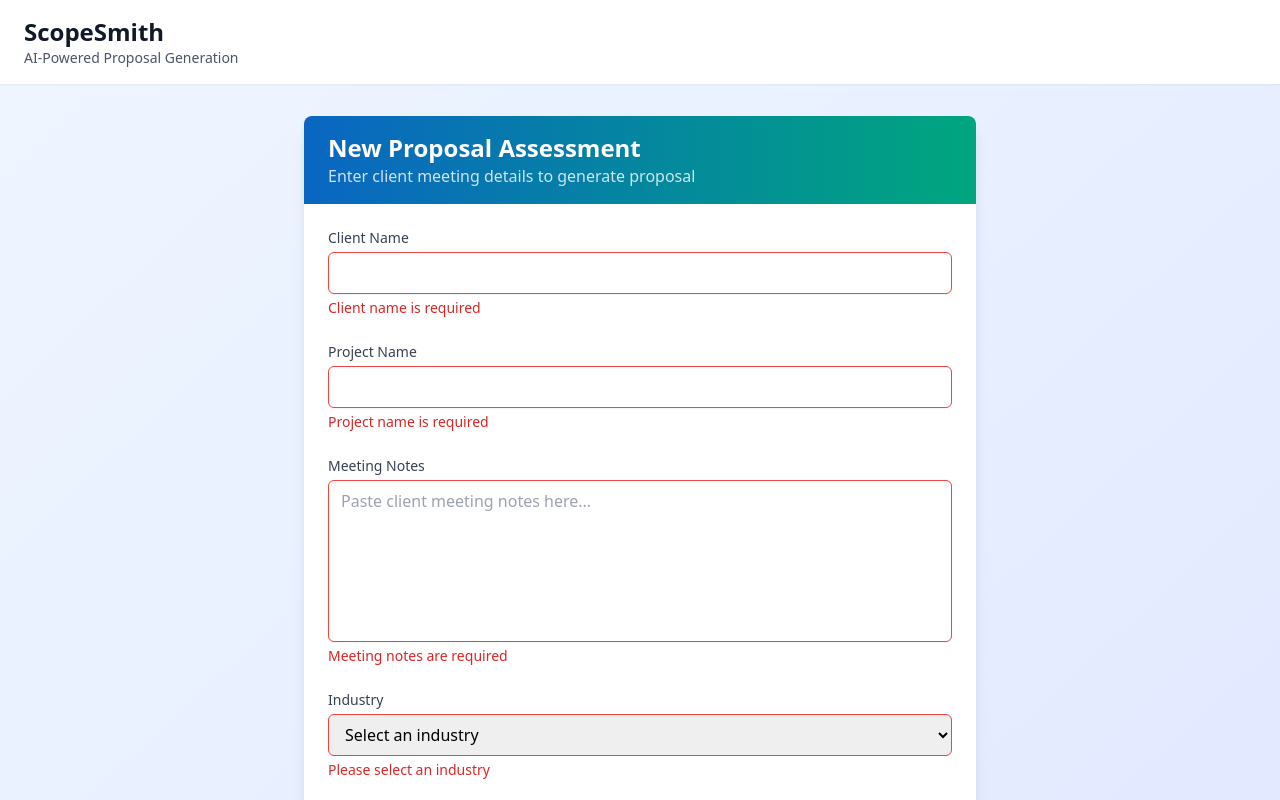
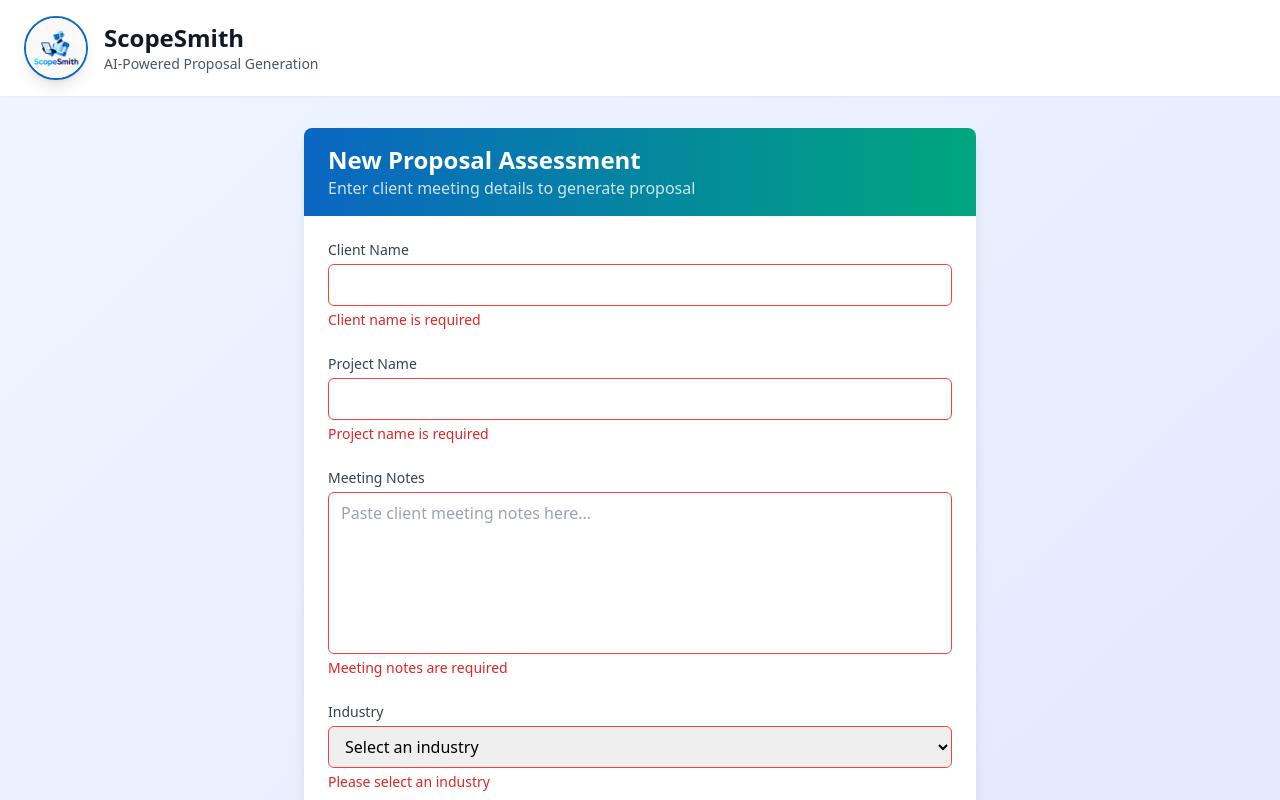
Before and after one commit to rram-jbs/ScopeSmith, a Vue app in the folder frontend/: page / in a window 1280 px wide. Shown: the top 800 px of the page. Built offline with nearby package versions, Linux system fonts and the light colour scheme.

Commit message:
Add logo

```diff
--- a/frontend/src/App.vue
+++ b/frontend/src/App.vue
@@ -25,9 +25,12 @@ const resetToForm = () => {
 <template>
   <div class="min-h-screen bg-gradient-to-br from-blue-50 to-indigo-100">
     <header class="bg-white shadow-sm">
-      <div class="max-w-7xl mx-auto py-4 px-6">
-        <h1 class="text-2xl font-bold text-gray-900">ScopeSmith</h1>
-        <p class="text-sm text-gray-600">AI-Powered Proposal Generation</p>
+      <div class="max-w-7xl mx-auto py-4 px-6 flex items-center">
+        <img src="/logo.png" alt="ScopeSmith Logo" class="h-16 w-16 mr-4 object-cover rounded-full border-2 border-primary shadow-lg" style="object-position: center;" />
+        <div>
+          <h1 class="text-2xl font-bold text-gray-900">ScopeSmith</h1>
+          <p class="text-sm text-gray-600">AI-Powered Proposal Generation</p>
+        </div>
       </div>
     </header>
 
@@ -72,16 +75,5 @@ const resetToForm = () => {
 </template>
 
 <style scoped>
-.logo {
-  height: 6em;
-  padding: 1.5em;
-  will-change: filter;
-  transition: filter 300ms;
-}
-.logo:hover {
-  filter: drop-shadow(0 0 2em #646cffaa);
-}
-.logo.vue:hover {
-  filter: drop-shadow(0 0 2em #42b883aa);
-}
+/* Remove .logo class, rely on Tailwind for sizing and spacing */
 </style>
```
Also changed, not shown: frontend/public/logo.png (added).
